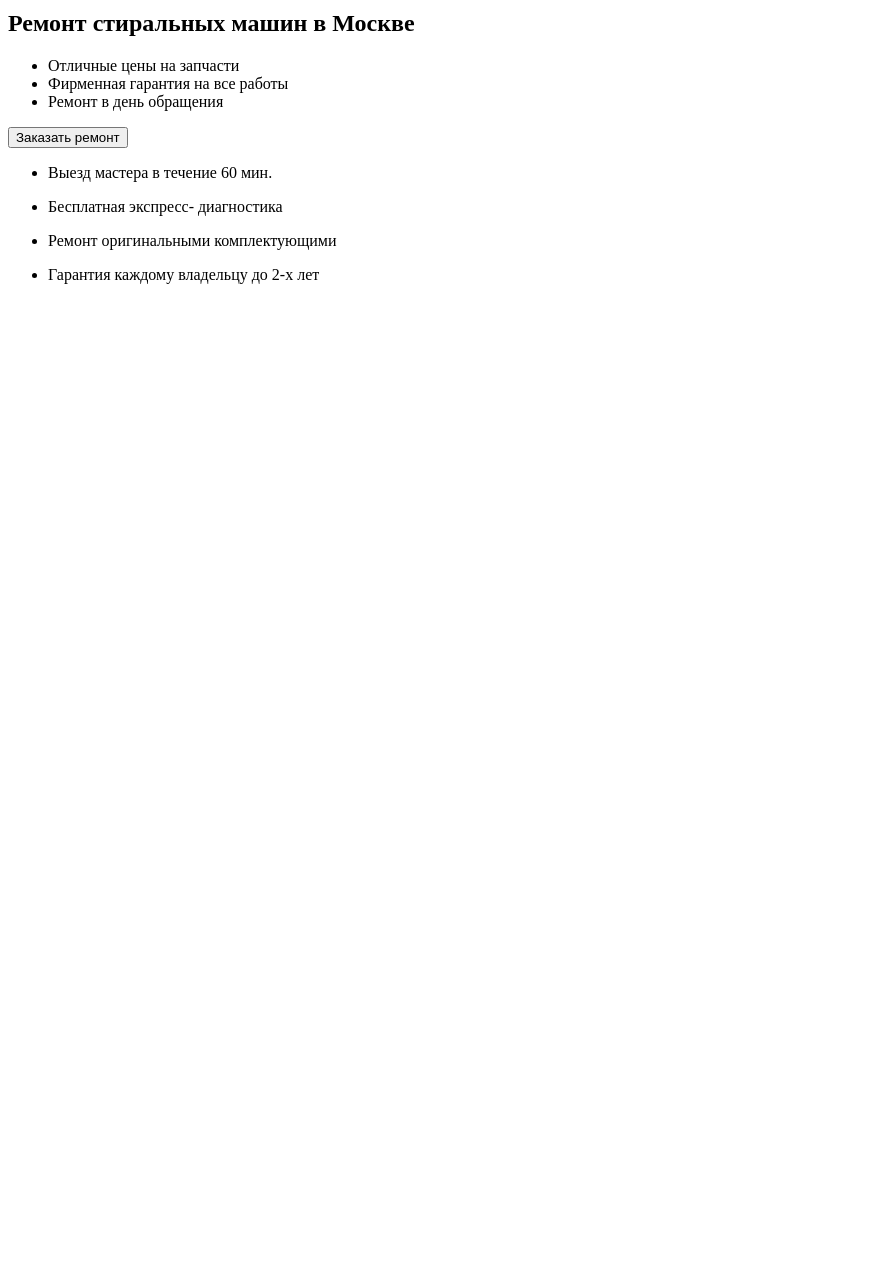
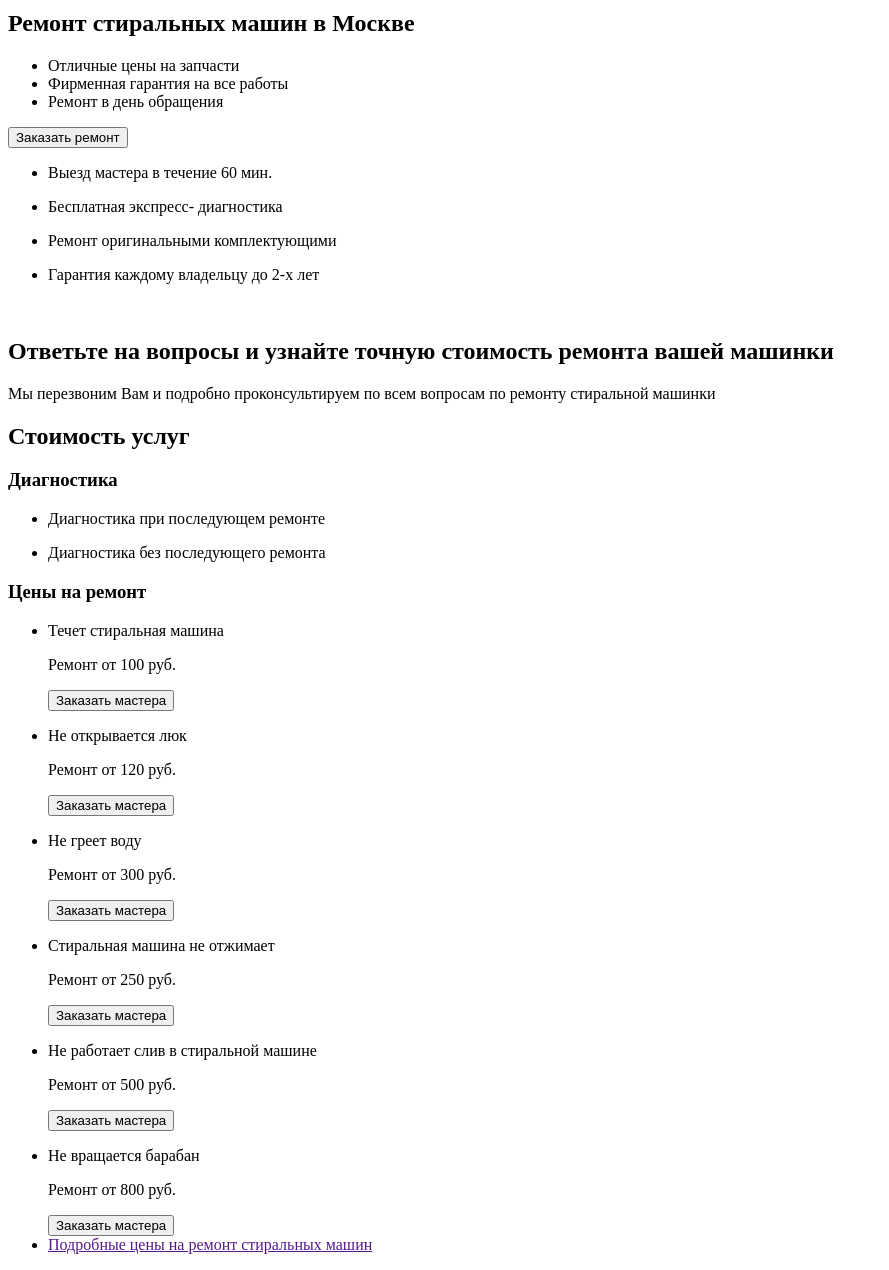
Before and after one commit to GrygoriyChernish/fson43-group8, a plain HTML site: page index.html in a window 1280 px wide. Shown: the part 601-1871 px from the top of the page, without its empty margins (0-889 px from the left). Before the commit the page ends 901 px from the top, so only its background shows below. Drawn offline with Linux system fonts and the light colour scheme.

Commit message:
add section cunsultation and price

```diff
--- a/index.html
+++ b/index.html
@@ -1,6 +1,5 @@
 <!DOCTYPE html>
 <html lang="en">
-
   <head>
     <meta charset="UTF-8" />
     <meta http-equiv="X-UA-Compatible" content="IE=edge" />
@@ -12,7 +11,8 @@
     <header>
       <a href="/">
         <img src="/images/logo.jpg" alt="Moscowqual" />Moscowqual Ремонт бытовой
-      техники</a>
+        техники</a
+      >
       <ul>
         <li>
           <a href="">инстаграм</a>
@@ -32,8 +32,7 @@
           <p>Режим работы</p>
         </li>
         <li>
-        <p>ПН-ПТ с 07:00 до 24:00
-          Сб, ВС: с 07:00 до 24:00</p>
+          <p>ПН-ПТ с 07:00 до 24:00 Сб, ВС: с 07:00 до 24:00</p>
         </li>
       </ul>
       <ul>
@@ -59,8 +58,7 @@
               <li><a href="">Полезная информация</a></li>
             </ul>
           </nav>
-        <h1>Ремонт стиральных машин
-          в Москве</h1>
+          <h1>Ремонт стиральных машин в Москве</h1>
           <ul>
             <li>Отличные цены на запчасти</li>
             <li>Фирменная гарантия на все работы</li>
@@ -72,25 +70,72 @@
       <section class="section">
         <ul>
           <li>
-          <p>Выезд мастера в
-            течение 60 мин.</p>
+            <p>Выезд мастера в течение 60 мин.</p>
           </li>
           <li>
-          <p>Бесплатная экспресс-
-            диагностика</p>
+            <p>Бесплатная экспресс- диагностика</p>
           </li>
           <li>
-          <p>Ремонт оригинальными
-            комплектующими</p>
+            <p>Ремонт оригинальными комплектующими</p>
           </li>
           <li>
-          <p>Гарантия каждому
-            владельцу до 2-х лет</p>
+            <p>Гарантия каждому владельцу до 2-х лет</p>
           </li>
+        </ul>
+      </section>
+      <section>
+        <img src="" alt="" />
+        <h2>
+          Ответьте на вопросы и узнайте точную стоимость ремонта вашей машинки
+        </h2>
+        <p>
+          Мы перезвоним Вам и подробно проконсультируем по всем вопросам по
+          ремонту стиральной машинки
+        </p>
+      </section>
+      <section>
+        <h2>Стоимость услуг</h2>
+        <h3>Диагностика</h3>
+        <ul>
+          <li><p>Диагностика при последующем ремонте</p></li>
+          <li><p>Диагностика без последующего ремонта</p></li>
+        </ul>
+        <h3>Цены на ремонт</h3>
+        <ul>
+          <li>
+            <p>Течет стиральная машина</p>
+            <p>Ремонт от 100 руб.</p>
+            <button type="button">Заказать мастера</button>
+          </li>
+          <li>
+            <p>Не открывается люк</p>
+            <p>Ремонт от 120 руб.</p>
+            <button type="button">Заказать мастера</button>
+          </li>
+          <li>
+            <p>Не греет воду</p>
+            <p>Ремонт от 300 руб.</p>
+            <button type="button">Заказать мастера</button>
+          </li>
+          <li>
+            <p>Стиральная машина не отжимает</p>
+            <p>Ремонт от 250 руб.</p>
+            <button type="button">Заказать мастера</button>
+          </li>
+          <li>
+            <p>Не работает слив в стиральной машине</p>
+            <p>Ремонт от 500 руб.</p>
+            <button type="button">Заказать мастера</button>
+          </li>
+          <li>
+            <p>Не вращается барабан</p>
+            <p>Ремонт от 800 руб.</p>
+            <button type="button">Заказать мастера</button>
+          </li>
+          <li><a href="">Подробные цены на ремонт стиральных машин</a></li>
         </ul>
       </section>
     </main>
     <footer></footer>
   </body>
-
 </html>
```
Lines whose indentation alone changed are shown as unchanged.
